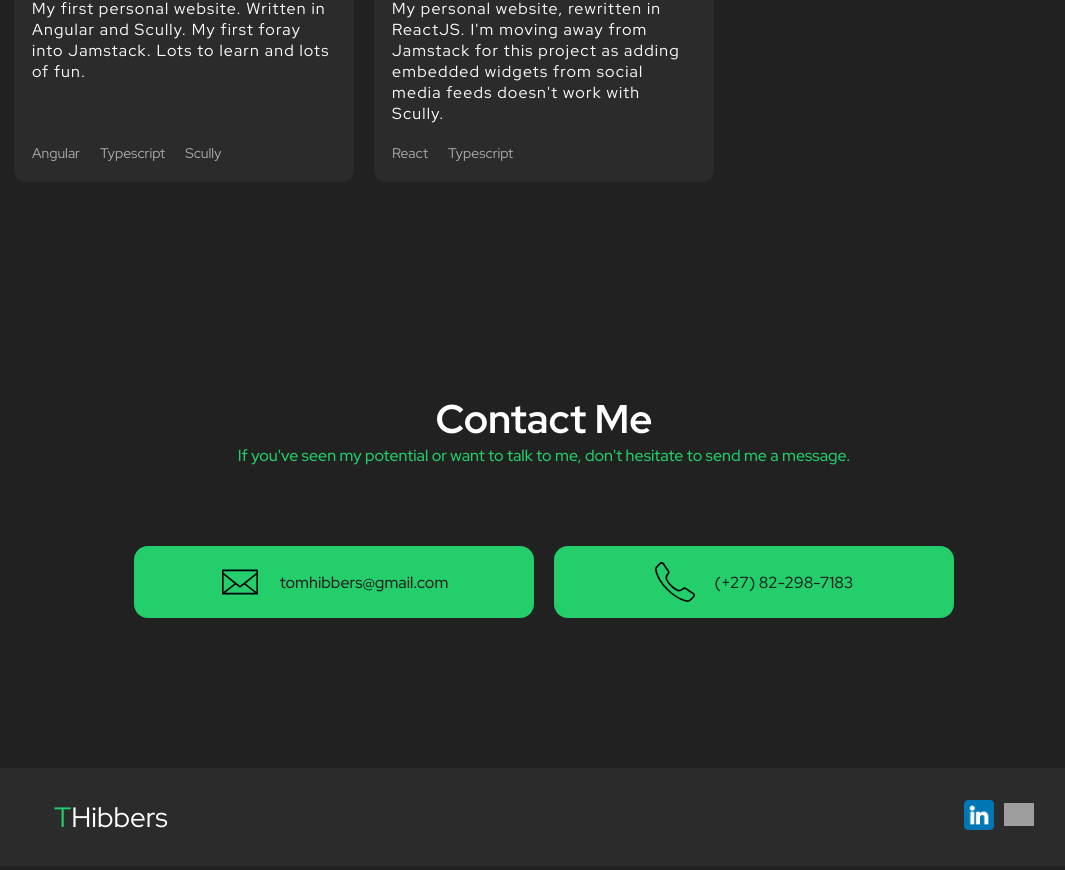
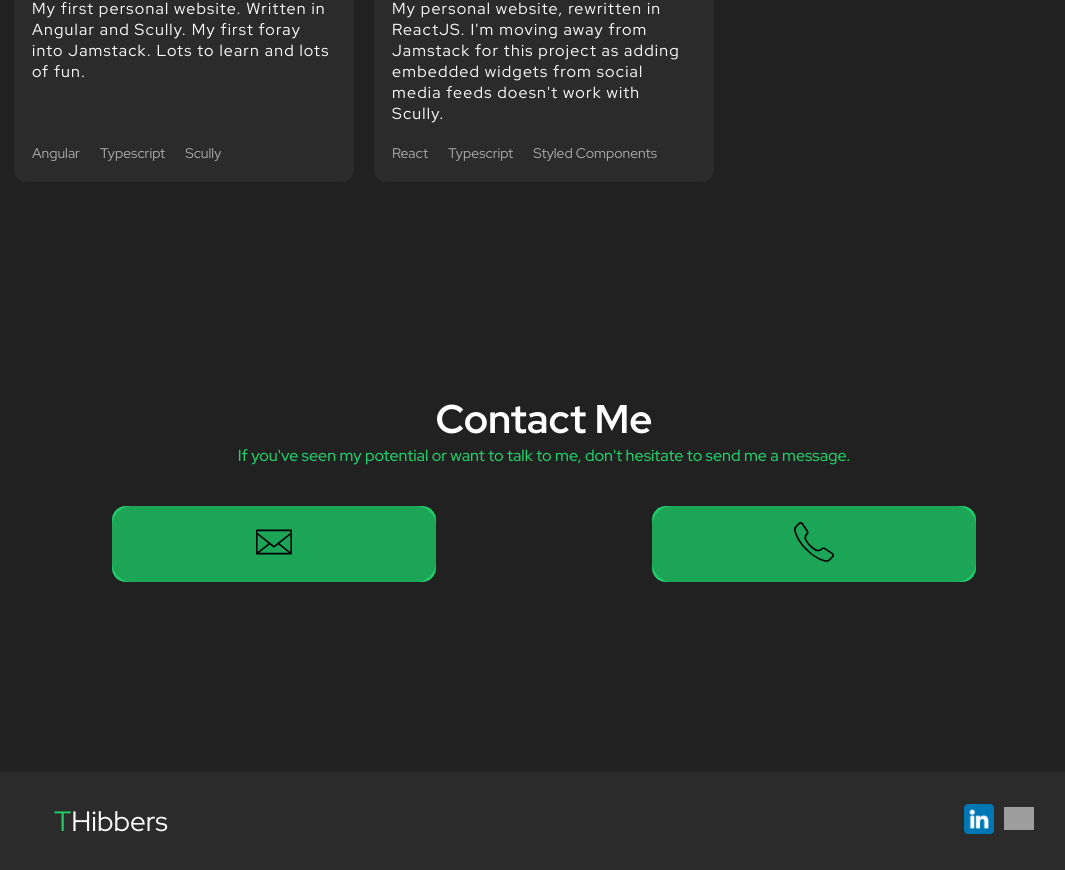
Before and after one commit to tomhibbers/tomhibbers.com_v2, a React (Create React App) app: page / in a window 1280 px wide. Shown: the part 1554-2424 px from the top of the page, without its empty margins (96-1161 px from the left). Built offline with nearby package versions, Linux system fonts and the light colour scheme; no server answers; grey boxes are pictures that could not be loaded.

Commit message:
update contact section to hide email and tel from scrapers add recaptcha

```diff
--- a/src/components/Contact/Contact.tsx
+++ b/src/components/Contact/Contact.tsx
@@ -1,10 +1,20 @@
 import { Container } from "./styles";
 import emailIcon from "../../assets/email-icon.svg";
 import phoneIcon from "../../assets/phone-icon.svg"
-// import { Form } from "../Form/Form";
-
+import ReCAPTCHA from 'react-google-recaptcha';
+import { useState } from 'react'
 
 export function Contact(){
+  const [email, setEmail] = useState('');
+  const [phone, setPhone] = useState('');
+  const [isHuman, setHuman] = useState(false);
+  const REACT_APP_CAPTCHA_SITE_KEY: string = process.env.REACT_APP_CAPTCHA_SITE_KEY!;
+
+  function enableContactDetails(this: any) {
+    setEmail("mailto:tomhibbers@gmail.com");
+    setPhone("tel:+27822987183");
+    setHuman(true);
+  };
 
   return(
     <Container id="contact">
@@ -13,15 +23,29 @@ export function Contact(){
         <p>If you've seen my potential or want to talk to me, don't hesitate to send me a message.</p>
       </header>
       <div className="contacts">
-        <div>
-          <img src={emailIcon} alt="Email" />
-          <a href="mailto:tomhibbers@gmail.com">tomhibbers@gmail.com</a>
-        </div>
-        <div>
-          <img src={phoneIcon} alt="Phone" />
-          <a href="tel:+27822987183">(+27) 82-298-7183</a>
-        </div>
+        <a href={email} target="_blank" rel="noreferrer">
+          <button
+            type="button"
+            disabled={!isHuman}
+          >
+            <img src={emailIcon} alt="Email" />
+          </button>
+        </a>
+        <a href={phone} target="_blank" rel="noreferrer">
+          <button
+            type="button"
+            disabled={!isHuman}
+          >
+            <img src={phoneIcon} alt="Phone" />
+          </button>
+        </a>
+        <ReCAPTCHA
+            sitekey={REACT_APP_CAPTCHA_SITE_KEY}
+            onChange={enableContactDetails}
+            theme="dark"
+        ></ReCAPTCHA>
       </div>
+
       {/* <Form></Form> */}
     </Container>
   )
--- a/src/components/Contact/styles.ts
+++ b/src/components/Contact/styles.ts
@@ -1,7 +1,8 @@
 import styled from "styled-components";
 
+export const Container = styled.section`
 
-export const Container = styled.section`
+
   margin-top: 20rem;
 
   header{
@@ -18,35 +19,31 @@ export const Container = styled.section`
 
   .contacts{
     display: flex;
-    align-items: center;
-    justify-content: center;
-    gap: 2rem;
-    place-items: center;
-    margin-top: 8rem;
+    flex-wrap: wrap;
+    a{
+      display: flex;
+      align-items: center;
+      justify-content: center;
+      width: 30%;
+      gap: 2rem;
+      background-color: var(--green);
+      border-radius: 1.4rem;
+      transition: background-color 0.25s;
+      margin: 4rem 10% 4rem 10%;
+      button{
+        display: block;
+        width: 100%;
+        padding: 1.6rem 2.8rem;
+        img{
+          width: 4rem;
+          height: 4rem;
+        }
+    }}
     div{
       display: flex;
       align-items: center;
       justify-content: center;
-      width: 50%;
-      max-width: 40rem;
-      gap: 2rem;
-      background-color: var(--green);
-      border-radius: 1.4rem;
-      padding: 1.6rem 2.8rem;
-      transition: background-color 0.25s;
-      img{
-        width: 4rem;
-      }
-      a{
-        color: var(--black);
-        font-weight: 500;
-      }
-      &:hover{
-        background-color: var(--pink);
-        a{
-          color: #FFF;
-        }
-      }
+      width:  100%;
     }
   }
 
@@ -54,6 +51,10 @@ export const Container = styled.section`
   @media(max-width: 960px){
     .contacts{
       flex-direction: column;
+      a{
+        width: 100%;
+        flex-direction: column;
+      }
       div{
         width: 100%;
         flex-direction: column;
@@ -61,4 +62,4 @@ export const Container = styled.section`
     }
   }
 
-`
+`;
--- a/src/components/Form/Form.tsx
+++ b/src/components/Form/Form.tsx
@@ -76,12 +76,6 @@ export function Form() {
           field="message"
           errors={state.errors}
         />
-        {/* <ReCAPTCHA
-          sitekey="6LcAu-IdAAAAAJOTI5E_eRltZNQCvukIl2-f1glQ"
-          onChange={(e) => {
-            setIsHuman(true)
-          }}
-        ></ReCAPTCHA> */}
         <button
           type="submit"
           disabled={state.submitting || !validEmail || !message || !isHuman}
--- a/src/components/Portfolio/Portfolio.tsx
+++ b/src/components/Portfolio/Portfolio.tsx
@@ -96,6 +96,7 @@ export function Portfolio() {
               <ul className="tech-list">
                 <li>React</li>
                 <li>Typescript</li>
+                <li>Styled Components</li>
               </ul>
             </footer>
           </div>
--- a/src/components/Portfolio/styles.ts
+++ b/src/components/Portfolio/styles.ts
@@ -90,4 +90,4 @@ export const Container = styled.section`
       grid-template-columns: 1fr;
     }
   }
-`
+`;
```
Also changed, not shown: 1 other file (tests, documents, lock files or other folders).
